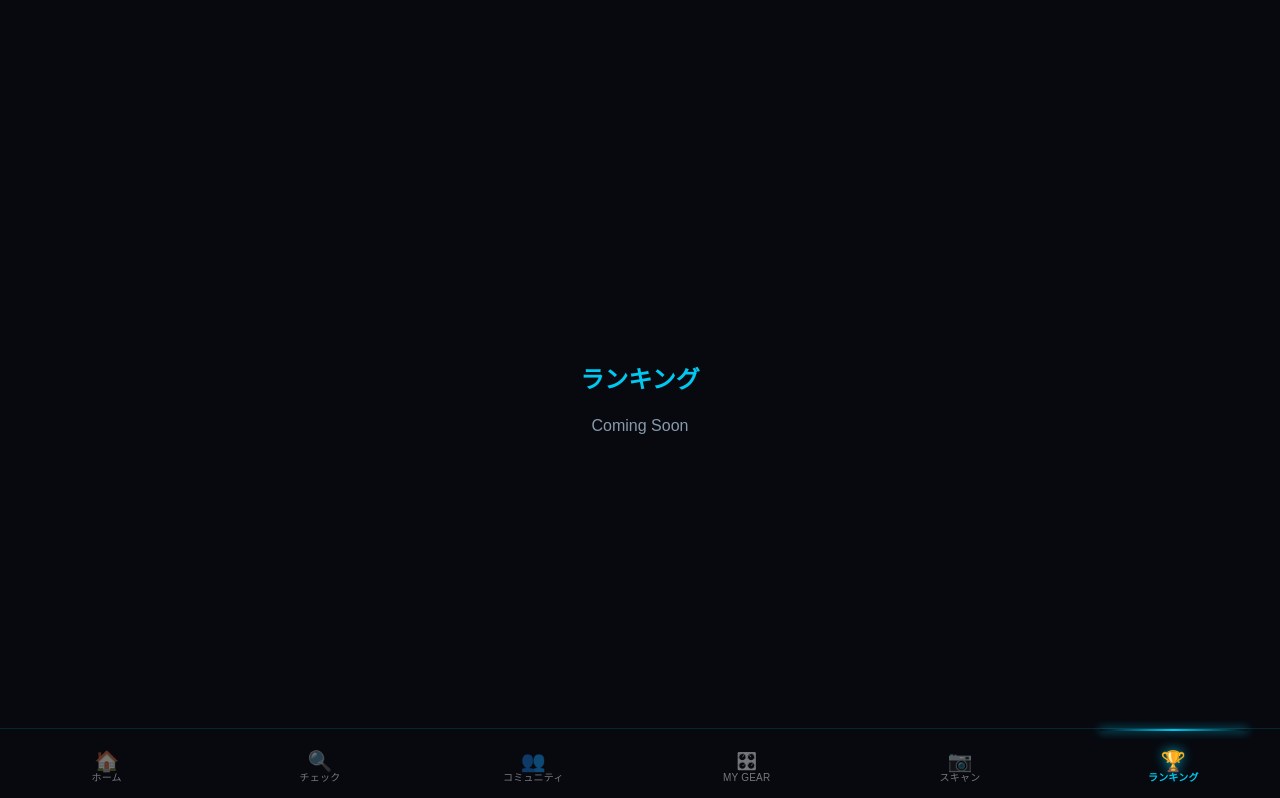
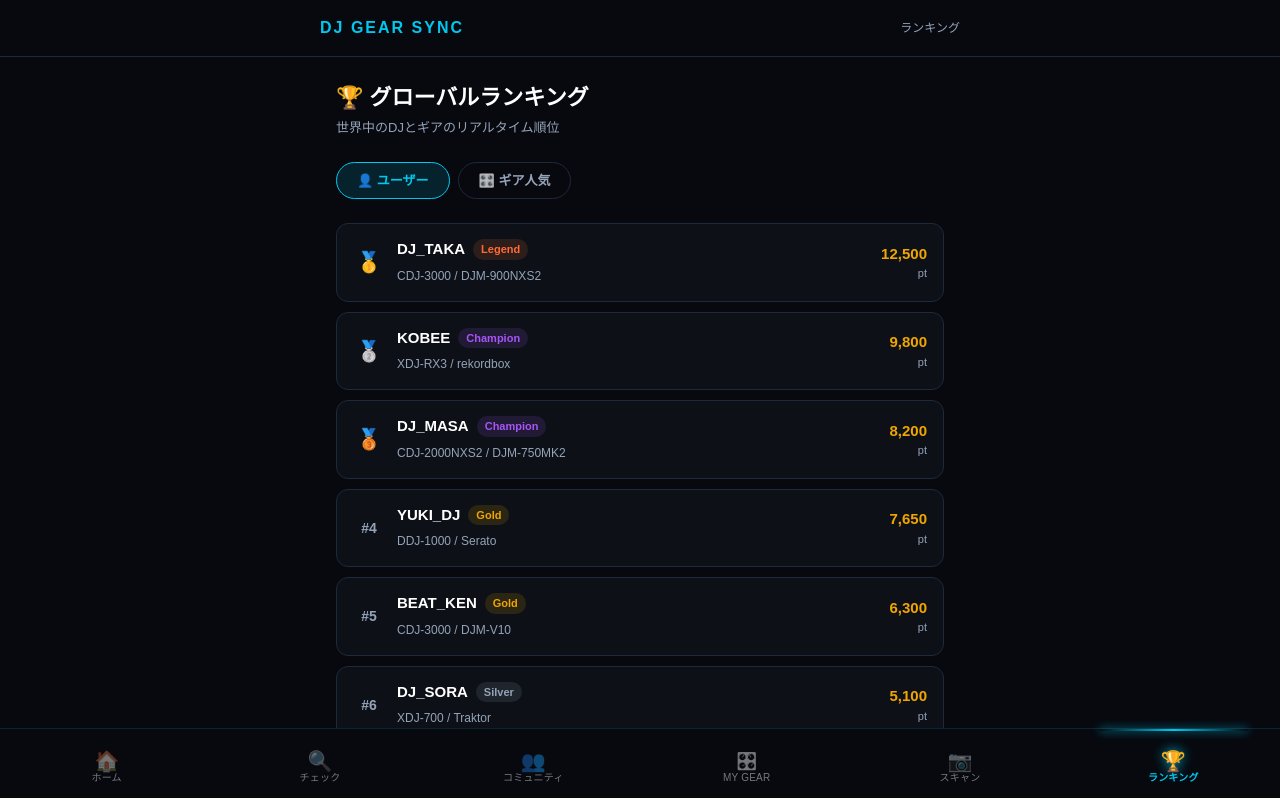
Before and after one commit to KobeeHub/djgearsync, a Next.js app: page /ranking in a window 1280 px wide. Shown: the top 798 px of the page. Built offline with nearby package versions, Linux system fonts and the light colour scheme.

Commit message:
feat: implement ranking page with user/gear tabs

```diff
--- a/app/ranking/page.tsx
+++ b/app/ranking/page.tsx
@@ -1,10 +1,164 @@
 "use client";
 
-export default function Page() {
+import { useState } from "react";
+
+const NEON = "#00c8f0";
+const GOLD = "#f0a500";
+const BG = "#07090f";
+
+const DUMMY_USERS = [
+  { rank: 1, name: "DJ_TAKA", points: 12500, tier: "Legend", gear: "CDJ-3000 / DJM-900NXS2" },
+  { rank: 2, name: "KOBEE", points: 9800, tier: "Champion", gear: "XDJ-RX3 / rekordbox" },
+  { rank: 3, name: "DJ_MASA", points: 8200, tier: "Champion", gear: "CDJ-2000NXS2 / DJM-750MK2" },
+  { rank: 4, name: "YUKI_DJ", points: 7650, tier: "Gold", gear: "DDJ-1000 / Serato" },
+  { rank: 5, name: "BEAT_KEN", points: 6300, tier: "Gold", gear: "CDJ-3000 / DJM-V10" },
+  { rank: 6, name: "DJ_SORA", points: 5100, tier: "Silver", gear: "XDJ-700 / Traktor" },
+  { rank: 7, name: "MIKU_DJ", points: 4800, tier: "Silver", gear: "DDJ-400 / rekordbox" },
+  { rank: 8, name: "RYU_BEAT", points: 3900, tier: "Club", gear: "CDJ-2000NXS2 / DJM-900NXS2" },
+  { rank: 9, name: "DJ_HANA", points: 3200, tier: "Club", gear: "SC6000 / X1850" },
+  { rank: 10, name: "TAKESHI_B", points: 2800, tier: "Rookie", gear: "DDJ-200 / rekordbox" },
+];
+
+const DUMMY_GEAR = [
+  { rank: 1, name: "CDJ-3000", brand: "Pioneer DJ", category: "プレイヤー", users: 3420, share: 34 },
+  { rank: 2, name: "DJM-900NXS2", brand: "Pioneer DJ", category: "ミキサー", users: 2980, share: 29 },
+  { rank: 3, name: "XDJ-RX3", brand: "Pioneer DJ", category: "一体型", users: 2100, share: 21 },
+  { rank: 4, name: "rekordbox", brand: "Pioneer DJ", category: "ソフト", users: 1980, share: 19 },
+  { rank: 5, name: "CDJ-2000NXS2", brand: "Pioneer DJ", category: "プレイヤー", users: 1750, share: 17 },
+  { rank: 6, name: "DDJ-1000", brand: "Pioneer DJ", category: "コントローラー", users: 1540, share: 15 },
+  { rank: 7, name: "DJM-V10", brand: "Pioneer DJ", category: "ミキサー", users: 980, share: 9 },
+  { rank: 8, name: "Serato DJ Pro", brand: "Serato", category: "ソフト", users: 870, share: 8 },
+  { rank: 9, name: "SC6000", brand: "Denon DJ", category: "プレイヤー", users: 760, share: 7 },
+  { rank: 10, name: "Traktor Pro 3", brand: "Native Instruments", category: "ソフト", users: 650, share: 6 },
+];
+
+const TIER_COLORS: Record<string, string> = {
+  Legend: "#ff6b35",
+  Champion: "#a855f7",
+  Gold: "#f0a500",
+  Silver: "#94a3b8",
+  Club: "#00c8f0",
+  Rookie: "#22c55e",
+};
+
+function RankMedal({ rank }: { rank: number }) {
+  if (rank === 1) return <span style={{ fontSize: 20 }}>🥇</span>;
+  if (rank === 2) return <span style={{ fontSize: 20 }}>🥈</span>;
+  if (rank === 3) return <span style={{ fontSize: 20 }}>🥉</span>;
+  return <span style={{ color: "#94a3b8", fontWeight: 700, fontSize: 14 }}>#{rank}</span>;
+}
+
+export default function RankingPage() {
+  const [activeTab, setActiveTab] = useState<"users" | "gear">("users");
+
   return (
-    <div style={{ minHeight: "100vh", backgroundColor: "#07090f", display: "flex", flexDirection: "column", alignItems: "center", justifyContent: "center" }}>
-      <h1 style={{ color: "#00c8f0", fontSize: 24, fontWeight: 800 }}>ランキング</h1>
-      <p style={{ color: "#8899aa", marginTop: 16 }}>Coming Soon</p>
+    <div style={{ minHeight: "100vh", backgroundColor: BG, paddingBottom: 80 }}>
+      <header style={{ borderBottom: "1px solid #1e293b", padding: "16px 24px" }}>
+        <div style={{ maxWidth: 640, margin: "0 auto", display: "flex", alignItems: "center", justifyContent: "space-between" }}>
+          <span style={{ color: NEON, fontWeight: 800, fontSize: 16, letterSpacing: 2 }}>DJ GEAR SYNC</span>
+          <span style={{ color: "#94a3b8", fontSize: 12 }}>ランキング</span>
+        </div>
+      </header>
+
+      <main style={{ maxWidth: 640, margin: "0 auto", padding: "24px 16px" }}>
+        <div style={{ marginBottom: 24 }}>
+          <h1 style={{ color: "white", fontSize: 22, fontWeight: 800, marginBottom: 4 }}>🏆 グローバルランキング</h1>
+          <p style={{ color: "#94a3b8", fontSize: 13 }}>世界中のDJとギアのリアルタイム順位</p>
+        </div>
+
+        {/* タブ */}
+        <div style={{ display: "flex", gap: 8, marginBottom: 24 }}>
+          {[{ id: "users", label: "👤 ユーザー" }, { id: "gear", label: "🎛️ ギア人気" }].map((tab) => (
+            <button
+              key={tab.id}
+              onClick={() => setActiveTab(tab.id as "users" | "gear")}
+              style={{
+                padding: "8px 20px",
+                borderRadius: 999,
+                border: "1px solid",
+                borderColor: activeTab === tab.id ? NEON : "#1e293b",
+                backgroundColor: activeTab === tab.id ? `${NEON}22` : "transparent",
+                color: activeTab === tab.id ? NEON : "#94a3b8",
+                fontWeight: 600,
+                fontSize: 13,
+                cursor: "pointer",
+              }}
+            >
+              {tab.label}
+            </button>
+          ))}
+        </div>
+
+        {/* ユーザーランキング */}
+        {activeTab === "users" && (
+          <div style={{ display: "flex", flexDirection: "column", gap: 10 }}>
+            {DUMMY_USERS.map((user) => (
+              <div
+                key={user.rank}
+                style={{
+                  backgroundColor: "#0d1117",
+                  border: "1px solid #1e293b",
+                  borderRadius: 12,
+                  padding: "14px 16px",
+                  display: "flex",
+                  alignItems: "center",
+                  gap: 12,
+                }}
+              >
+                <div style={{ width: 32, textAlign: "center" }}>
+                  <RankMedal rank={user.rank} />
+                </div>
+                <div style={{ flex: 1 }}>
+                  <div style={{ display: "flex", alignItems: "center", gap: 8, marginBottom: 2 }}>
+                    <span style={{ color: "white", fontWeight: 700, fontSize: 15 }}>{user.name}</span>
+                    <span style={{ color: TIER_COLORS[user.tier], fontSize: 11, fontWeight: 600, backgroundColor: `${TIER_COLORS[user.tier]}22`, padding: "2px 8px", borderRadius: 999 }}>{user.tier}</span>
+                  </div>
+                  <span style={{ color: "#94a3b8", fontSize: 12 }}>{user.gear}</span>
+                </div>
+                <div style={{ textAlign: "right" }}>
+                  <div style={{ color: GOLD, fontWeight: 800, fontSize: 15 }}>{user.points.toLocaleString()}</div>
+                  <div style={{ color: "#94a3b8", fontSize: 11 }}>pt</div>
+                </div>
+              </div>
+            ))}
+          </div>
+        )}
+
+        {/* ギア人気ランキング */}
+        {activeTab === "gear" && (
+          <div style={{ display: "flex", flexDirection: "column", gap: 10 }}>
+            {DUMMY_GEAR.map((gear) => (
+              <div
+                key={gear.rank}
+                style={{
+                  backgroundColor: "#0d1117",
+                  border: "1px solid #1e293b",
+                  borderRadius: 12,
+                  padding: "14px 16px",
+                  display: "flex",
+                  alignItems: "center",
+                  gap: 12,
+                }}
+              >
+                <div style={{ width: 32, textAlign: "center" }}>
+                  <RankMedal rank={gear.rank} />
+                </div>
+                <div style={{ flex: 1 }}>
+                  <div style={{ display: "flex", alignItems: "center", gap: 8, marginBottom: 2 }}>
+                    <span style={{ color: "white", fontWeight: 700, fontSize: 15 }}>{gear.name}</span>
+                    <span style={{ color: "#94a3b8", fontSize: 11, backgroundColor: "#1e293b", padding: "2px 8px", borderRadius: 999 }}>{gear.category}</span>
+                  </div>
+                  <span style={{ color: "#94a3b8", fontSize: 12 }}>{gear.brand}</span>
+                </div>
+                <div style={{ textAlign: "right" }}>
+                  <div style={{ color: NEON, fontWeight: 800, fontSize: 15 }}>{gear.share}%</div>
+                  <div style={{ color: "#94a3b8", fontSize: 11 }}>{gear.users.toLocaleString()}人</div>
+                </div>
+              </div>
+            ))}
+          </div>
+        )}
+      </main>
     </div>
   );
 }
```
